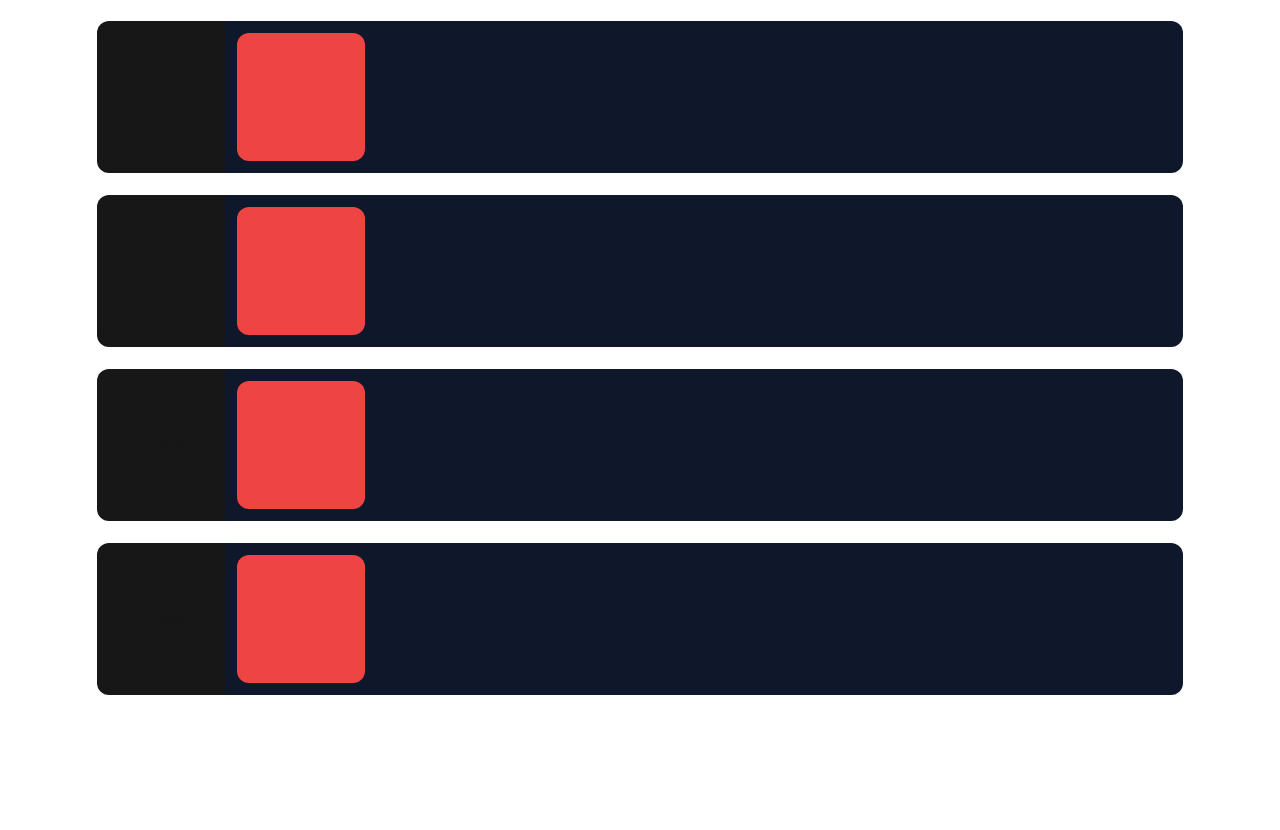
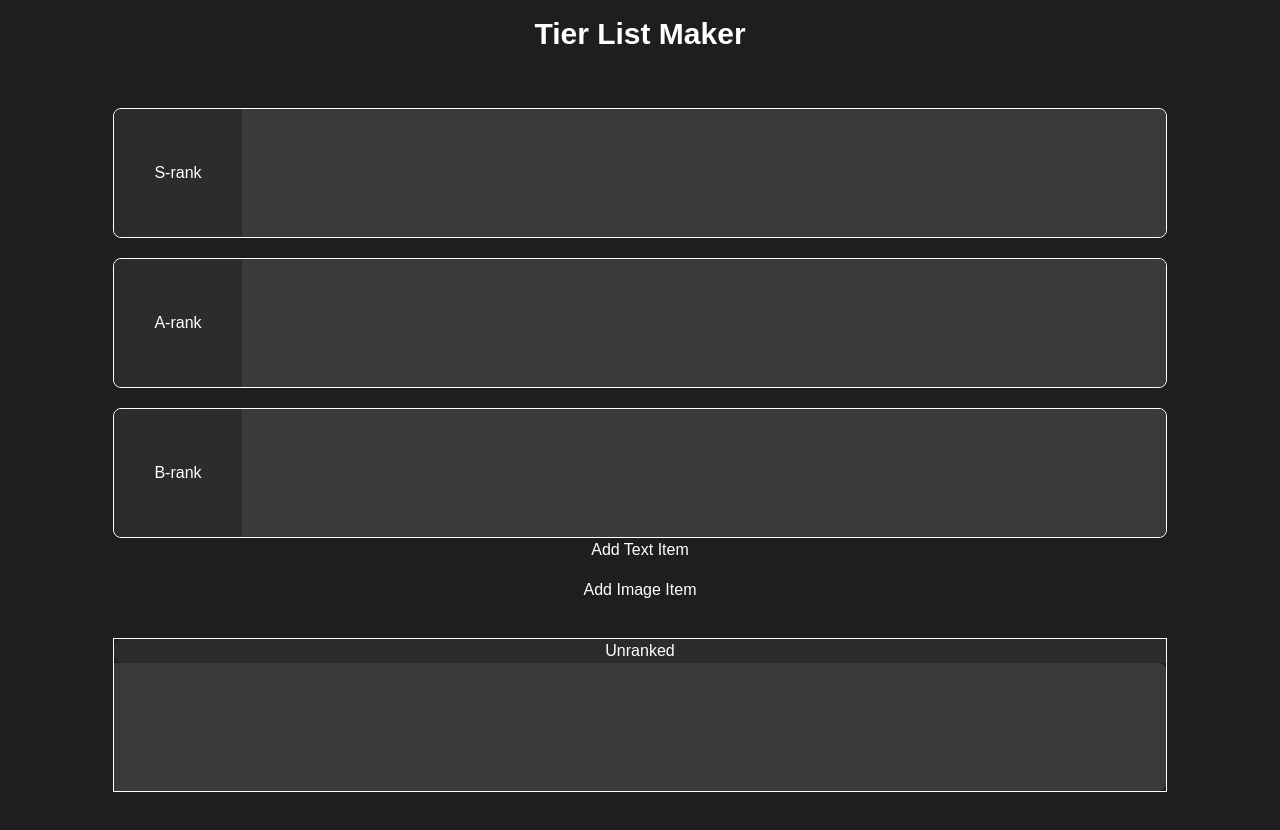
Before and after one commit to kavinned/tierlist-maker, a Next.js app: page / in a window 1280 px wide. Shown: the top 830 px of the page. Built offline with nearby package versions, Linux system fonts and the light colour scheme.

Commit message:
Refactor item display and add item management components

```diff
--- /dev/null
+++ b/src/app/(components)/AddItemButton.jsx
@@ -0,0 +1,9 @@
+"use client";
+
+export default function AddItemButton({ type, onClick, hidden }) {
+    return (
+        <button onClick={onClick} className={`mb-4 ${hidden ? "hidden" : ""}`}>
+            {type === "text" ? "Add Text Item" : "Add Image Item"}
+        </button>
+    );
+}
--- /dev/null
+++ b/src/app/(components)/AddItemDialog.jsx
@@ -0,0 +1,24 @@
+"use client";
+
+export default function AddItemDialog({
+    type,
+    value,
+    onChange,
+    onAdd,
+    onCancel,
+}) {
+    return (
+        <div className="dialog">
+            <input
+                type="text"
+                value={value}
+                onChange={onChange}
+                placeholder={
+                    type === "text" ? "Enter item name" : "Enter image URL"
+                }
+            />
+            <button onClick={onAdd}>Add</button>
+            <button onClick={onCancel}>Cancel</button>
+        </div>
+    );
+}
--- a/src/app/(components)/Item.jsx
+++ b/src/app/(components)/Item.jsx
@@ -1,3 +1,3 @@
 export default function Item() {
-    return <div className="w-32 h-32 bg-red-500 rounded-xl"></div>;
+    return <div className="bg-white text-black p-2 rounded">Item</div>;
 }
--- /dev/null
+++ b/src/app/(components)/TierList.jsx
@@ -0,0 +1,143 @@
+"use client";
+
+import { useState } from "react";
+import UnrankedContainer from "./UnrankedContainer";
+import AddItemButton from "./AddItemButton";
+import AddItemDialog from "./AddItemDialog";
+
+export default function TierList() {
+    const [items, setItems] = useState({
+        Unranked: [],
+        S: [],
+        A: [],
+        B: [],
+    });
+    const [showTextDialog, setShowTextDialog] = useState(false);
+    const [showImageDialog, setShowImageDialog] = useState(false);
+    const [newItemName, setNewItemName] = useState("");
+    const [newItemImage, setNewItemImage] = useState("");
+
+    const addTextItem = () => {
+        setShowTextDialog(true);
+    };
+
+    const addImageItem = () => {
+        setShowImageDialog(true);
+    };
+
+    const handleAddTextItem = () => {
+        setItems((prevItems) => ({
+            ...prevItems,
+            Unranked: [...prevItems.Unranked, { name: newItemName, image: "" }],
+        }));
+        setShowTextDialog(false);
+        setNewItemName("");
+    };
+
+    const handleAddImageItem = () => {
+        setItems((prevItems) => ({
+            ...prevItems,
+            Unranked: [
+                ...prevItems.Unranked,
+                { name: "", image: newItemImage },
+            ],
+        }));
+        setShowImageDialog(false);
+        setNewItemImage("");
+    };
+
+    const moveItem = (fromTier, toTier, index) => {
+        setItems((prevItems) => {
+            const item = prevItems[fromTier][index];
+            const newFromTier = prevItems[fromTier].filter(
+                (_, i) => i !== index
+            );
+            const newToTier = [...prevItems[toTier], item];
+            return {
+                ...prevItems,
+                [fromTier]: newFromTier,
+                [toTier]: newToTier,
+            };
+        });
+    };
+
+    const removeItem = (tier, index) => {
+        setItems((prevItems) => ({
+            ...prevItems,
+            [tier]: prevItems[tier].filter((_, i) => i !== index),
+        }));
+    };
+
+    return (
+        <div className="container">
+            {Object.keys(items)
+                .filter((tier) => tier !== "Unranked")
+                .map((tier) => (
+                    <div className="tier" key={tier}>
+                        <div className="tier-header">
+                            <p>{tier}-rank</p>
+                        </div>
+                        <div className="tier-content">
+                            {items[tier].map((item, index) => (
+                                <div key={index} className="item">
+                                    {item.name}
+                                    {item.image && (
+                                        <img
+                                            className="item-image"
+                                            src={item.image}
+                                            alt={item.name}
+                                        />
+                                    )}
+                                    <button
+                                        onClick={() =>
+                                            moveItem(tier, "Unranked", index)
+                                        }
+                                    >
+                                        Move to Unranked
+                                    </button>
+                                    <button
+                                        onClick={() => removeItem(tier, index)}
+                                    >
+                                        Remove
+                                    </button>
+                                </div>
+                            ))}
+                        </div>
+                    </div>
+                ))}
+            <AddItemButton
+                type="text"
+                onClick={addTextItem}
+                hidden={showImageDialog}
+            />
+            <AddItemButton
+                type="image"
+                onClick={addImageItem}
+                hidden={showTextDialog}
+            />
+            {showTextDialog && (
+                <AddItemDialog
+                    type="text"
+                    value={newItemName}
+                    onChange={(e) => setNewItemName(e.target.value)}
+                    onAdd={handleAddTextItem}
+                    onCancel={() => setShowTextDialog(false)}
+                />
+            )}
+            {showImageDialog && (
+                <AddItemDialog
+                    type="image"
+                    value={newItemImage}
+                    onChange={(e) => setNewItemImage(e.target.value)}
+                    onAdd={handleAddImageItem}
+                    onCancel={() => setShowImageDialog(false)}
+                />
+            )}
+            <UnrankedContainer
+                items={items.Unranked}
+                moveItem={moveItem}
+                removeItem={removeItem}
+            />
+        </div>
+    );
+}
--- a/src/app/(components)/Tiers.jsx
+++ b/src/app/(components)/Tiers.jsx
@@ -2,12 +2,30 @@ import Item from "./Item";
 
 export default function Tiers() {
     return (
-        <div className="flex h-auto w-[85%] border border-white mt-5 rounded-xl">
-            <div className="min-w-32 w-auto bg-neutral-900 grid place-items-center rounded-tl-xl rounded-bl-xl">
-                <p>S-rank</p>
+        <div className="container">
+            <div className="tier">
+                <div className="tier-header">
+                    <p>S-rank</p>
+                </div>
+                <div className="tier-content">
+                    <Item />
+                </div>
             </div>
-            <div className="flex-1 flex flex-row flex-wrap bg-slate-900 min-h-32 rounded-tr-xl rounded-br-xl gap-2 p-3">
-                <Item />
+            <div className="tier">
+                <div className="tier-header">
+                    <p>A-rank</p>
+                </div>
+                <div className="tier-content">
+                    <Item />
+                </div>
+            </div>
+            <div className="tier">
+                <div className="tier-header">
+                    <p>B-rank</p>
+                </div>
+                <div className="tier-content">
+                    <Item />
+                </div>
             </div>
         </div>
     );
--- a/src/app/(components)/UnrankedContainer.jsx
+++ b/src/app/(components)/UnrankedContainer.jsx
@@ -1,5 +1,68 @@
-export default function UnrankedContainer() {
+"use client";
+
+import { useState } from "react";
+
+export default function UnrankedContainer({ items, moveItem, removeItem }) {
+    const [expandedImage, setExpandedImage] = useState(null);
+
+    const handleImageClick = (image) => {
+        setExpandedImage(image);
+    };
+
+    const handleCloseImage = () => {
+        setExpandedImage(null);
+    };
+
     return (
-        <div className="w-[85%] min-h-32 h-auto border border-white mt-5"></div>
+        <div className="w-[85%] min-h-32 h-auto border border-white mt-5">
+            <div className="tier-header">
+                <p>Unranked</p>
+            </div>
+            <div className="tier-content">
+                {items.map((item, index) => (
+                    <div key={index} className="item">
+                        {item.name}
+                        {item.image && (
+                            <img
+                                className="item-image"
+                                src={item.image}
+                                alt={item.name}
+                                onClick={() => handleImageClick(item.image)}
+                            />
+                        )}
+                        <button
+                            onClick={() => moveItem("Unranked", "S", index)}
+                        >
+                            Move to S
+                        </button>
+                        <button
+                            onClick={() => moveItem("Unranked", "A", index)}
+                        >
+                            Move to A
+                        </button>
+                        <button
+                            onClick={() => moveItem("Unranked", "B", index)}
+                        >
+                            Move to B
+                        </button>
+                        <button onClick={() => removeItem("Unranked", index)}>
+                            Remove
+                        </button>
+                    </div>
+                ))}
+            </div>
+            {expandedImage && (
+                <div
+                    className="expanded-image-overlay"
+                    onClick={handleCloseImage}
+                >
+                    <img
+                        src={expandedImage}
+                        alt="Expanded"
+                        className="expanded-image"
+                    />
+                </div>
+            )}
+        </div>
     );
 }
--- a/src/app/globals.css
+++ b/src/app/globals.css
@@ -2,24 +2,79 @@
 @tailwind components;
 @tailwind utilities;
 
-:root {
-  --background: #ffffff;
-  --foreground: #171717;
+body {
+    background-color: #1e1e1e;
+    color: #ffffff;
+    font-family: Arial, sans-serif;
 }
 
-@media (prefers-color-scheme: dark) {
-  :root {
-    --background: #0a0a0a;
-    --foreground: #ededed;
-  }
+input {
+    color: black
 }
 
-body {
-  color: var(--foreground);
-  background: var(--background);
-  font-family: Arial, Helvetica, sans-serif;
-  max-width: 100dvw;
-  max-height: 100dvh;
-  width: 100%;
-  height: 100%;
+.container {
+    display: flex;
+    flex-direction: column;
+    align-items: center;
+    padding: 20px;
 }
+
+.tier {
+    display: flex;
+    width: 85%;
+    border: 1px solid #ffffff;
+    margin-top: 20px;
+    border-radius: 8px;
+}
+
+.tier-header {
+    min-width: 128px;
+    background-color: #2c2c2c;
+    display: grid;
+    place-items: center;
+    border-top-left-radius: 8px;
+    border-bottom-left-radius: 8px;
+}
+
+.tier-content {
+    flex: 1;
+    display: flex;
+    flex-wrap: wrap;
+    background-color: #3a3a3a;
+    min-height: 128px;
+    border-top-right-radius: 8px;
+    border-bottom-right-radius: 8px;
+    gap: 8px;
+    padding: 12px;
+}
+
+.item {
+    background-color: #ffffff;
+    color: #000000;
+    padding: 8px;
+    border-radius: 4px;
+}
+
+.item-image {
+    max-width: 100px;
+    max-height: 100px;
+    object-fit: contain;
+}
+
+.expanded-image-overlay {
+    position: fixed;
+    top: 0;
+    left: 0;
+    width: 100%;
+    height: 100%;
+    background: rgba(0, 0, 0, 0.8);
+    display: flex;
+    justify-content: center;
+    align-items: center;
+    z-index: 1000;
+}
+
+.expanded-image {
+    height: 80vh;
+    width: auto;
+}
--- a/src/app/page.jsx
+++ b/src/app/page.jsx
@@ -1,14 +1,12 @@
-import Tiers from "./(components)/Tiers";
-import UnrankedContainer from "./(components)/UnrankedContainer";
+import TierList from "./(components)/TierList";
 
-export default function page() {
+export default function Home() {
     return (
-        <div className="h-screen max-w-screen flex items-center flex-col">
-            <Tiers />
-            <Tiers />
-            <Tiers />
-            <Tiers />
-            <UnrankedContainer />
+        <div className="max-w-screen max-h-screen flex flex-col items-center relative">
+            <h1 className="text-3xl font-bold text-center m-4">
+                Tier List Maker
+            </h1>
+            <TierList />
         </div>
     );
 }
```
